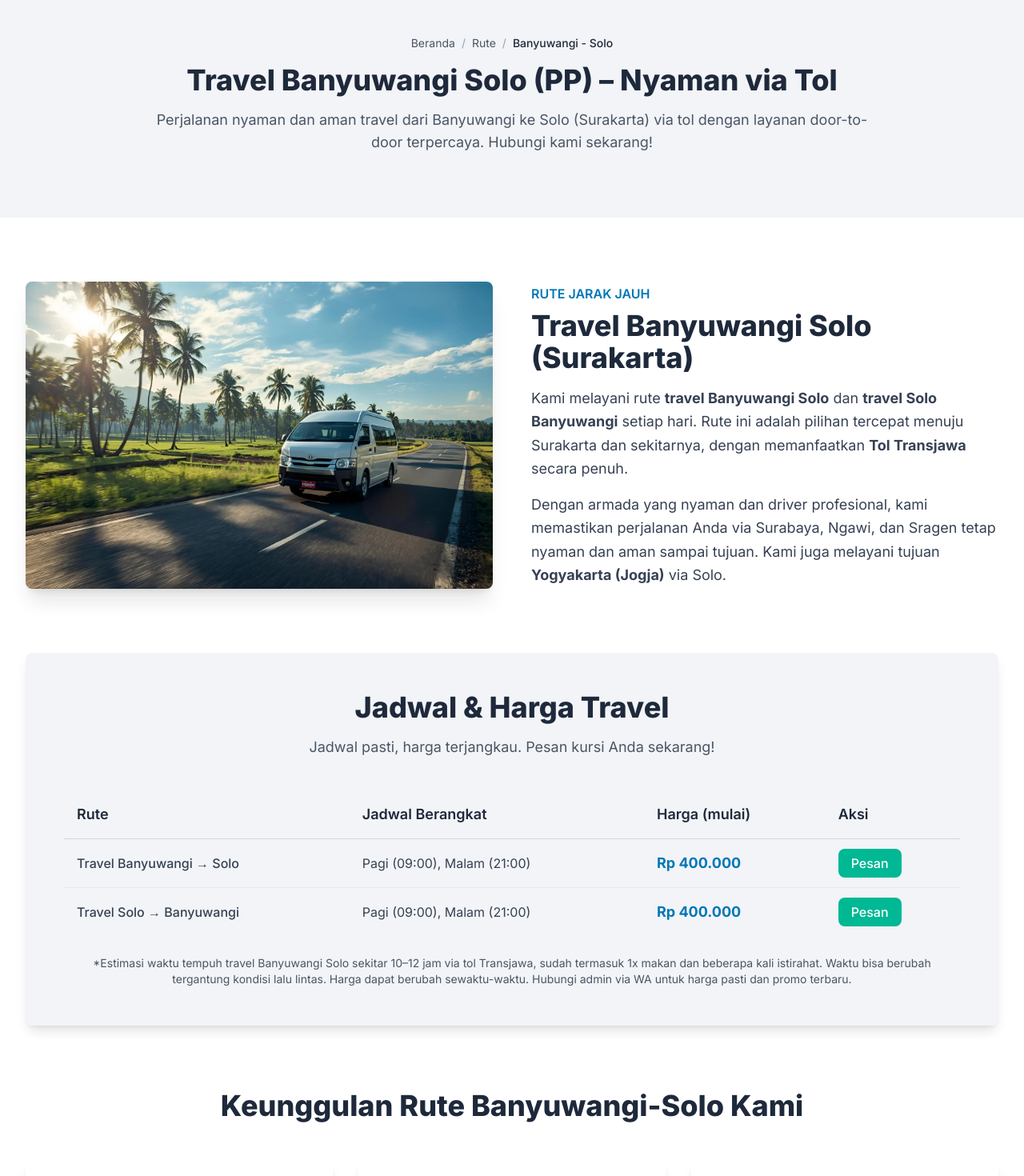
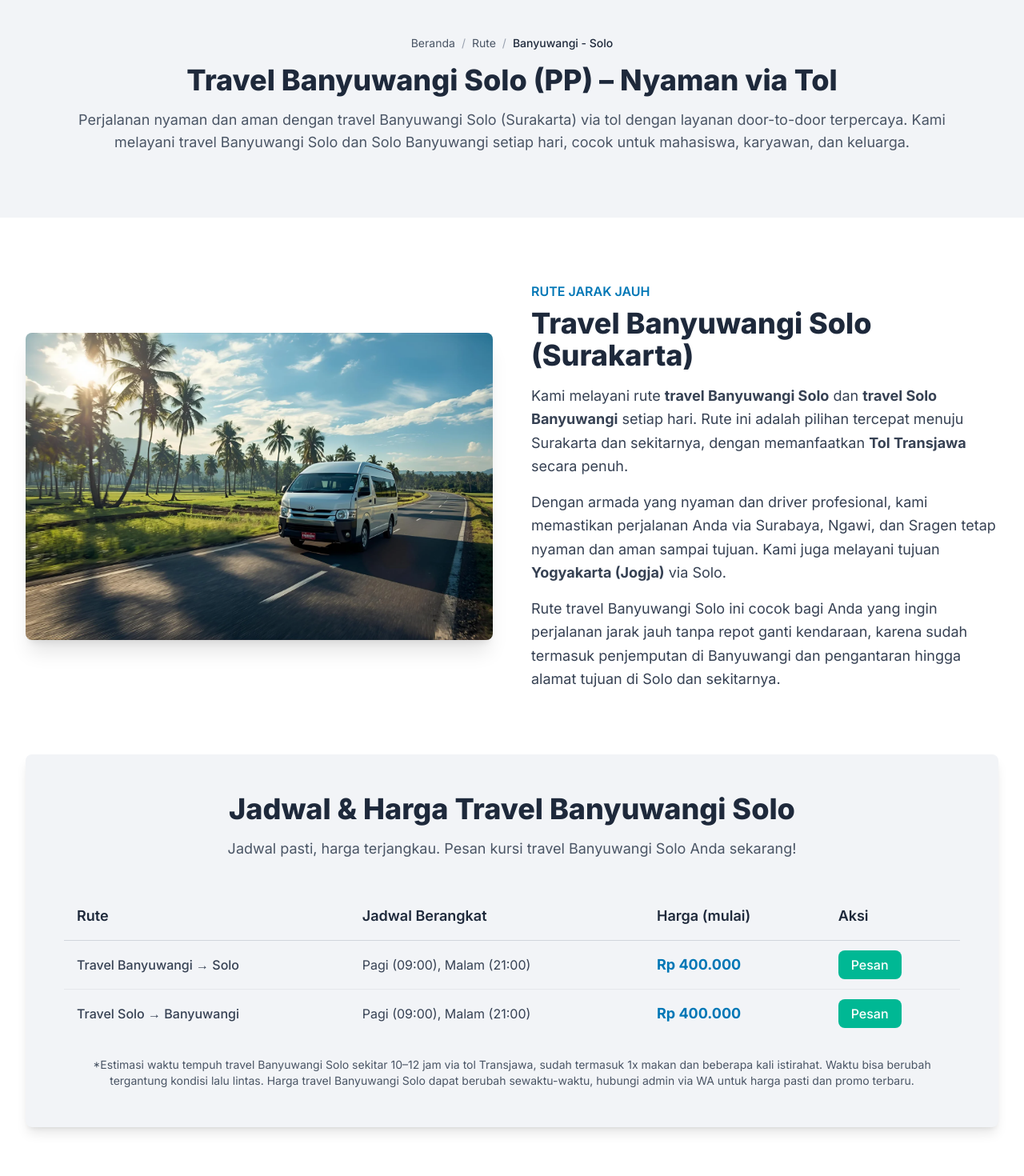
Before and after one commit to heyitsmi/travelbanyuwangi, a Next.js app: page /rute/banyuwangi-solo in a window 1280 px wide. Shown: the part 100-1570 px from the top of the page at 80% size. Built offline with nearby package versions, Linux system fonts and the light colour scheme; no server answers.

Commit message:
update page banyuwangi solo

```diff
--- a/app/rute/banyuwangi-solo/page.tsx
+++ b/app/rute/banyuwangi-solo/page.tsx
@@ -8,21 +8,21 @@ import { Zap, Home, Building2, ChevronDown, Map, Mountain, Plane } from "lucide-
 import BookingForm from "../../components/BookingForm";
 
 export const metadata: Metadata = {
-  title: "Travel Banyuwangi Solo (PP) – Via Tol, Nyaman & Terpercaya",
+  title: "Travel Banyuwangi Solo (PP) – Via Tol Transjawa, Nyaman & Terpercaya | Juragan Travel",
   description:
-    "Jadwal & harga travel Banyuwangi Solo (PP) terbaru. Layanan door-to-door, armada nyaman via Tol Transjawa, berangkat setiap hari (pagi & malam). Pesan sekarang!",
+    "Butuh travel Banyuwangi Solo yang nyaman dan terpercaya? Juragan Travel melayani travel Banyuwangi Solo dan Solo Banyuwangi via Tol Transjawa dengan layanan door-to-door, berangkat pagi & malam setiap hari.",
   keywords:
     "travel banyuwangi solo, travel solo banyuwangi, harga travel banyuwangi solo, jadwal travel banyuwangi solo, travel banyuwangi jogja, travel banyuwangi surakarta",
   authors: [{ name: "Juragan Travel" }],
   openGraph: {
-    title: "Travel Banyuwangi Solo (PP) – Via Tol, Nyaman & Terpercaya",
+    title: "Travel Banyuwangi Solo (PP) – Via Tol Transjawa, Nyaman & Terpercaya | Juragan Travel",
     description:
-      "Jadwal & harga travel Banyuwangi Solo (PP) terbaru. Layanan door-to-door via Tol Transjawa, berangkat setiap hari.",
+      "Travel Banyuwangi Solo (PP) via Tol Transjawa dengan layanan door-to-door, armada nyaman, dan driver berpengalaman. Berangkat pagi & malam setiap hari.",
     type: "website",
     url: "https://juragantravel.com/rute/banyuwangi-solo",
     images: [
       {
-        url: "/img/rute/banyuwangi-solo.webp",
+        url: "https://juragantravel.com/img/rute/banyuwangi-solo.webp",
         width: 1200,
         height: 630,
       },
@@ -31,10 +31,10 @@ export const metadata: Metadata = {
   },
   twitter: {
     card: "summary_large_image",
-    title: "Travel Banyuwangi Solo (PP) – Via Tol, Nyaman & Terpercaya",
+    title: "Travel Banyuwangi Solo (PP) – Via Tol Transjawa, Nyaman & Terpercaya | Juragan Travel",
     description:
-      "Jadwal & harga travel Banyuwangi Solo (PP) terbaru. Layanan door-to-door via Tol Transjawa, berangkat setiap hari.",
-    images: ["/img/rute/banyuwangi-solo.webp"],
+      "Jadwal & harga travel Banyuwangi Solo terbaru. Layanan door-to-door via Tol Transjawa, berangkat pagi & malam, cocok untuk mahasiswa, karyawan, dan keluarga.",
+    images: ["https://juragantravel.com/img/rute/banyuwangi-solo.webp"],
   },
   alternates: {
     canonical: "https://juragantravel.com/rute/banyuwangi-solo",
@@ -49,7 +49,7 @@ const busTripData = {
     name: "Juragan Travel",
     url: "https://juragantravel.com/",
     telephone: "+6282143258744",
-    image: "/img/rute/banyuwangi-solo.webp",
+    image: "https://juragantravel.com/img/rute/banyuwangi-solo.webp",
   },
   departureBusStop: {
     "@type": "BusStop",
@@ -63,23 +63,24 @@ const busTripData = {
   },
   arrivalBusStop: {
     "@type": "BusStop",
-    name: "Area Solo (Door-to-door)",
+    name: "Area Solo (Surakarta) & Sekitarnya (Door-to-door)",
     address: {
       "@type": "PostalAddress",
-      addressLocality: "Solo",
+      addressLocality: "Surakarta",
       addressRegion: "Jawa Tengah",
       addressCountry: "ID",
     },
   },
-  name: "Travel Banyuwangi - Solo (PP)",
+  name: "Travel Banyuwangi Solo (PP) via Tol Transjawa",
   description:
-    "Layanan travel door-to-door antara Banyuwangi dan Solo (Surakarta), via Tol Transjawa dengan jadwal pagi dan malam.",
+    "Layanan travel Banyuwangi Solo dan travel Solo Banyuwangi door-to-door via Tol Transjawa dengan jadwal pagi dan malam, armada nyaman dan driver berpengalaman.",
   offers: {
     "@type": "Offer",
     price: "400000",
     priceCurrency: "IDR",
     name: "Harga Tiket Travel Banyuwangi Solo",
-    description: "Harga dapat bervariasi. Hubungi admin untuk harga pasti.",
+    description:
+      "Harga tiket travel Banyuwangi Solo via tol Transjawa. Harga dapat berubah, hubungi admin Juragan Travel untuk konfirmasi terbaru.",
     url: "https://juragantravel.com/rute/banyuwangi-solo",
     availability: "https://schema.org/InStock",
   },
@@ -174,11 +175,25 @@ const faqs = [
   }
 ];
 
+const faqSchema = {
+  "@context": "https://schema.org",
+  "@type": "FAQPage",
+  mainEntity: faqs.map((faq) => ({
+    "@type": "Question",
+    name: faq.question,
+    acceptedAnswer: {
+      "@type": "Answer",
+      text: faq.answer,
+    },
+  })),
+};
+
 export default function BanyuwangiSoloPage() {
   return (
     <>
       <StructuredData data={busTripData} />
       <StructuredData data={breadcrumbData} />
+      <StructuredData data={faqSchema} />
       <div className="bg-white antialiased">
         <Header />
 
@@ -198,8 +213,8 @@ export default function BanyuwangiSoloPage() {
                 <span className="text-dark font-medium">Banyuwangi - Solo</span>
               </nav>
               <h1 className="text-2xl md:text-4xl font-extrabold text-dark">Travel Banyuwangi Solo (PP) – Nyaman via Tol</h1>
-              <p className="mt-4 text-sm md:text-lg text-gray-600 max-w-4xl mx-auto">
-                Perjalanan nyaman dan aman travel dari Banyuwangi ke Solo (Surakarta) via tol dengan layanan door-to-door terpercaya. Hubungi kami sekarang!
+              <p className="mt-4 text-sm md:text-lg text-gray-600 max-w-6xl mx-auto">
+                Perjalanan nyaman dan aman dengan travel Banyuwangi Solo (Surakarta) via tol dengan layanan door-to-door terpercaya. Kami melayani travel Banyuwangi Solo dan Solo Banyuwangi setiap hari, cocok untuk mahasiswa, karyawan, dan keluarga.
               </p>
             </div>
           </section>
@@ -232,15 +247,18 @@ export default function BanyuwangiSoloPage() {
                     Ngawi, dan Sragen tetap nyaman dan aman sampai tujuan. Kami juga melayani tujuan{" "}
                     <strong>Yogyakarta (Jogja)</strong> via Solo.
                   </p>
+                  <p className="mt-4 text-sm md:text-lg text-gray-700 leading-relaxed">
+                    Rute travel Banyuwangi Solo ini cocok bagi Anda yang ingin perjalanan jarak jauh tanpa repot ganti kendaraan, karena sudah termasuk penjemputan di Banyuwangi dan pengantaran hingga alamat tujuan di Solo dan sekitarnya.
+                  </p>
                 </div>
               </div>
 
               {/* Jadwal & Harga */}
               <div className="bg-light p-8 md:p-12 rounded-lg shadow-lg mb-20">
                 <div className="text-center">
-                  <h2 className="text-xl md:text-4xl font-extrabold text-dark">Jadwal & Harga Travel</h2>
+                  <h2 className="text-xl md:text-4xl font-extrabold text-dark">Jadwal & Harga Travel Banyuwangi Solo</h2>
                   <p className="mt-4 text-sm md:text-lg text-gray-600">
-                    Jadwal pasti, harga terjangkau. Pesan kursi Anda sekarang!
+                    Jadwal pasti, harga terjangkau. Pesan kursi travel Banyuwangi Solo Anda sekarang!
                   </p>
                 </div>
                 <div className="mt-10 overflow-x-auto">
@@ -276,7 +294,7 @@ export default function BanyuwangiSoloPage() {
                   </table>
                 </div>
                 <p className="text-center mt-6 text-sm text-gray-600">
-                  *Estimasi waktu tempuh travel Banyuwangi Solo sekitar 10–12 jam via tol Transjawa, sudah termasuk 1x makan dan beberapa kali istirahat. Waktu bisa berubah tergantung kondisi lalu lintas. Harga dapat berubah sewaktu-waktu. Hubungi admin via WA untuk harga pasti dan promo terbaru.
+                  *Estimasi waktu tempuh travel Banyuwangi Solo sekitar 10–12 jam via tol Transjawa, sudah termasuk 1x makan dan beberapa kali istirahat. Waktu bisa berubah tergantung kondisi lalu lintas. Harga travel Banyuwangi Solo dapat berubah sewaktu-waktu, hubungi admin via WA untuk harga pasti dan promo terbaru.
                 </p>
               </div>
 
@@ -284,7 +302,7 @@ export default function BanyuwangiSoloPage() {
               <div className="mb-20">
                 <div className="text-center">
                   <h2 className="text-xl md:text-4xl font-extrabold text-dark">
-                    Keunggulan Rute Banyuwangi-Solo Kami
+                    Keunggulan Travel Banyuwangi Solo Kami
                   </h2>
                 </div>
                 <div className="mt-12 grid grid-cols-1 md:grid-cols-3 gap-8">
@@ -310,7 +328,7 @@ export default function BanyuwangiSoloPage() {
                     Area Layanan Travel Banyuwangi Solo
                   </h2>
                   <p className="mt-3 text-base md:text-lg text-gray-600 max-w-5xl mx-auto px-2">
-                    Layanan door-to-door kami mencakup penjemputan di seluruh area Banyuwangi dan pengantaran di area Solo (Surakarta) & sekitarnya
+                    Layanan door-to-door travel Banyuwangi Solo kami mencakup penjemputan di seluruh area Banyuwangi dan pengantaran di area Solo (Surakarta) & sekitarnya.
                   </p>
                 </div>
 
@@ -634,9 +652,9 @@ export default function BanyuwangiSoloPage() {
               </div>
 
               {/* FAQ Rute Spesifik */}
-              <div className="max-w-3xl mx-auto">
+              <div className="max-w-5xl mx-auto">
                 <h2 className="text-xl md:text-4xl font-extrabold text-dark text-center mb-8">
-                  FAQ - Rute Banyuwangi Solo
+                  FAQ Travel Banyuwangi Solo (Rute & Layanan)
                 </h2>
                 <div className="space-y-6">
                   {faqs.map((faq, index) => (
```
